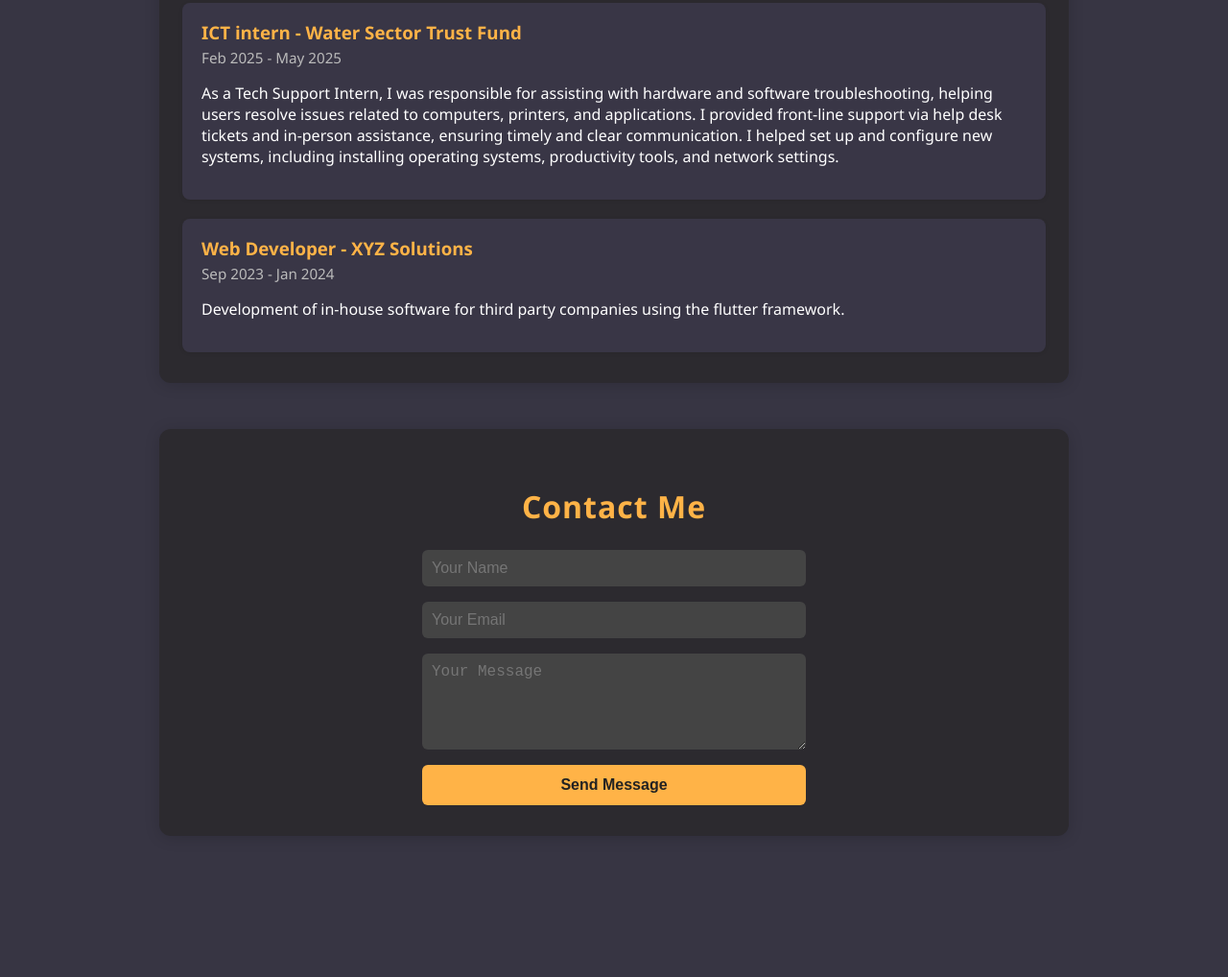
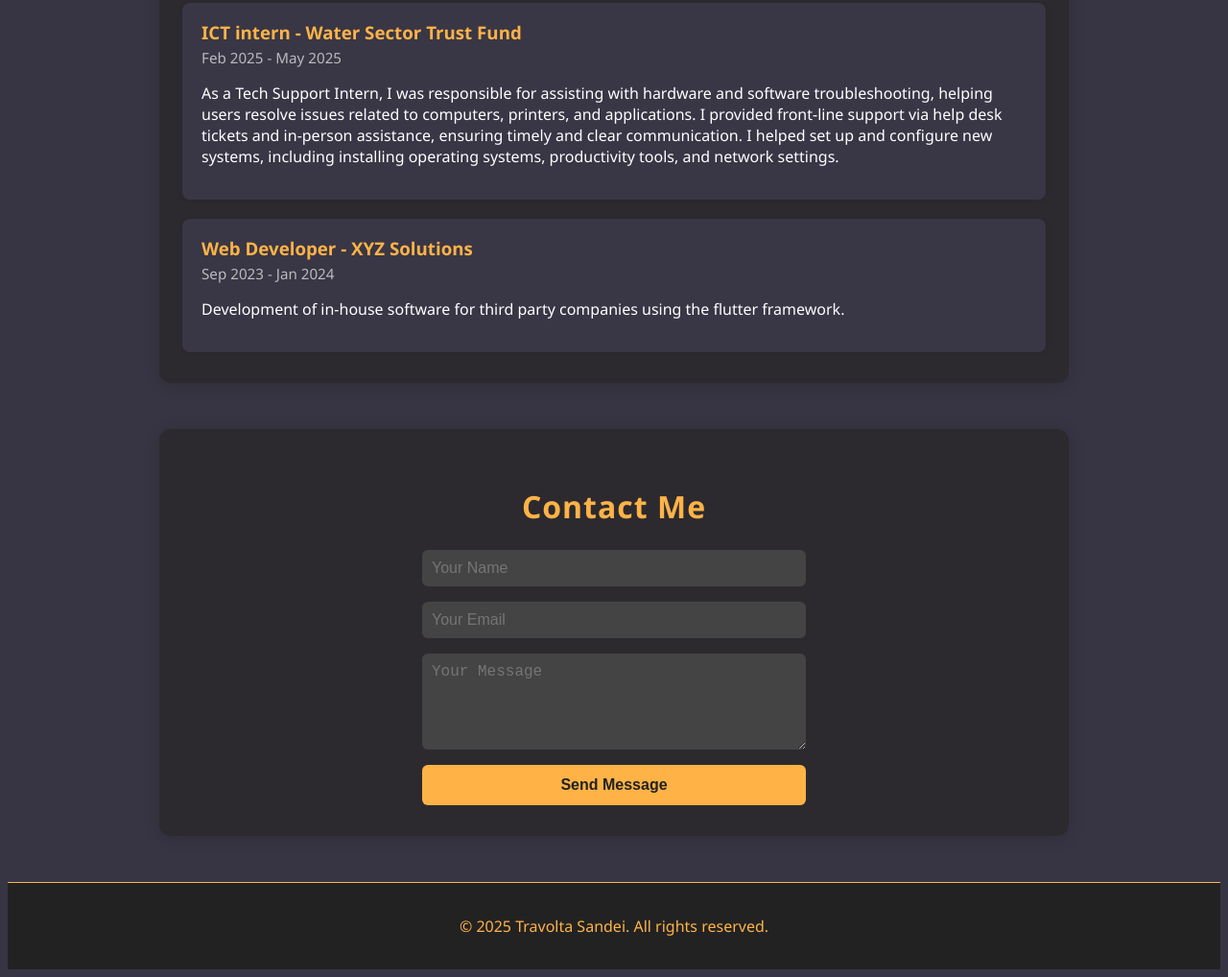
Before and after one commit to sandei-travolta/portforlio_PLP, a plain HTML site: page index.html in a window 1280 px wide. Shown: the part 1883-2901 px from the top of the page at 96% size. Before the commit the page ends 2802 px from the top, so only its background shows below. Drawn offline with Linux system fonts and the light colour scheme.

Commit message:
responsive changes

```diff
--- a/index.html
+++ b/index.html
@@ -68,7 +68,7 @@
                 </div>
                 <div class="project-links">
                     <a href="https://github.com/yourusername/portfolio" target="_blank">GitHub</a>
-                    <a href="https://sandei-travolta.github.io/portforlio_PLP/" target="_blank">Live Demo</a>
+                    <a href="" target="_blank">Live Demo</a>
                 </div>
             </div>
             <div class="project-card">
@@ -123,5 +123,8 @@
             <button type="submit">Send Message</button>
         </form>
     </section>
+    <footer class="footer">
+        <p>&copy; 2025 Travolta Sandei. All rights reserved.</p>
+    </footer>
 </body>
 </html>
--- a/styles.css
+++ b/styles.css
@@ -205,6 +205,15 @@ nav ul:last-of-type li img {
 .contact-form button:hover {
     background: #ffa500;
 }
+.footer {
+    background: #222;
+    color: #ffb347;
+    text-align: center;
+    padding: 18px 0;
+    font-size: 1rem;
+    margin-top: 32px;
+    border-top: 1px solid #ffb347;
+}
 @media (max-width: 900px) {
     .home {
         flex-direction: column;
@@ -245,6 +254,10 @@ nav ul:last-of-type li img {
         gap: 12px;
         margin-bottom: 8px;
     }
+    nav ul:last-of-type,
+    nav ul:first-of-type {
+        display: none;
+    }
     .home {
         flex-direction: column;
         gap: 16px;
```
